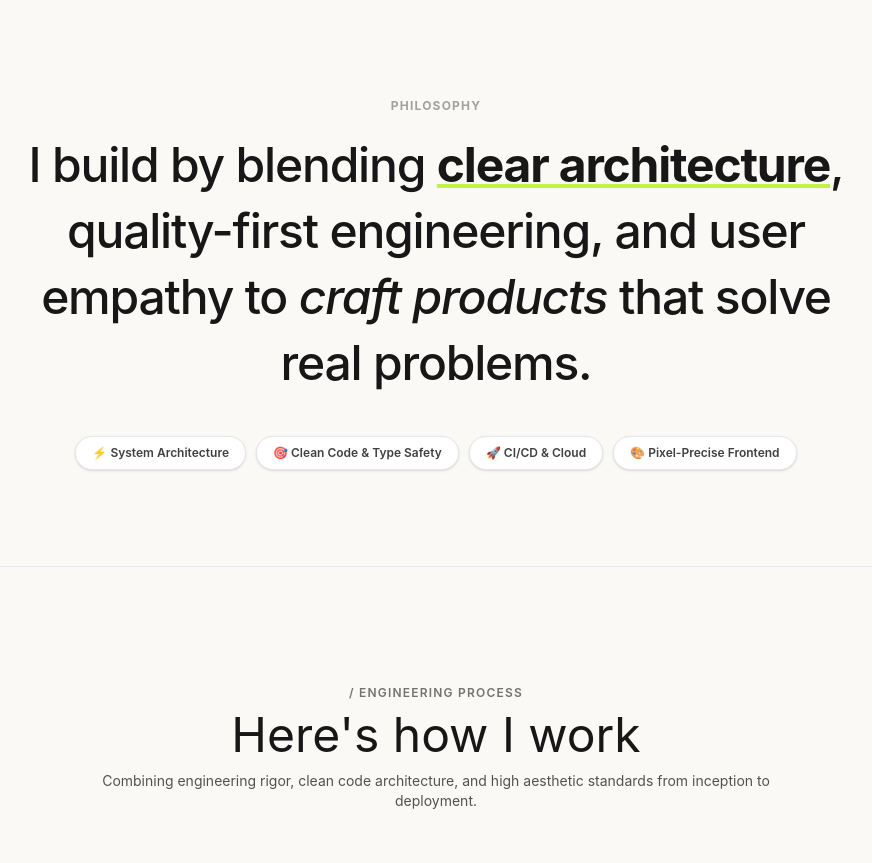
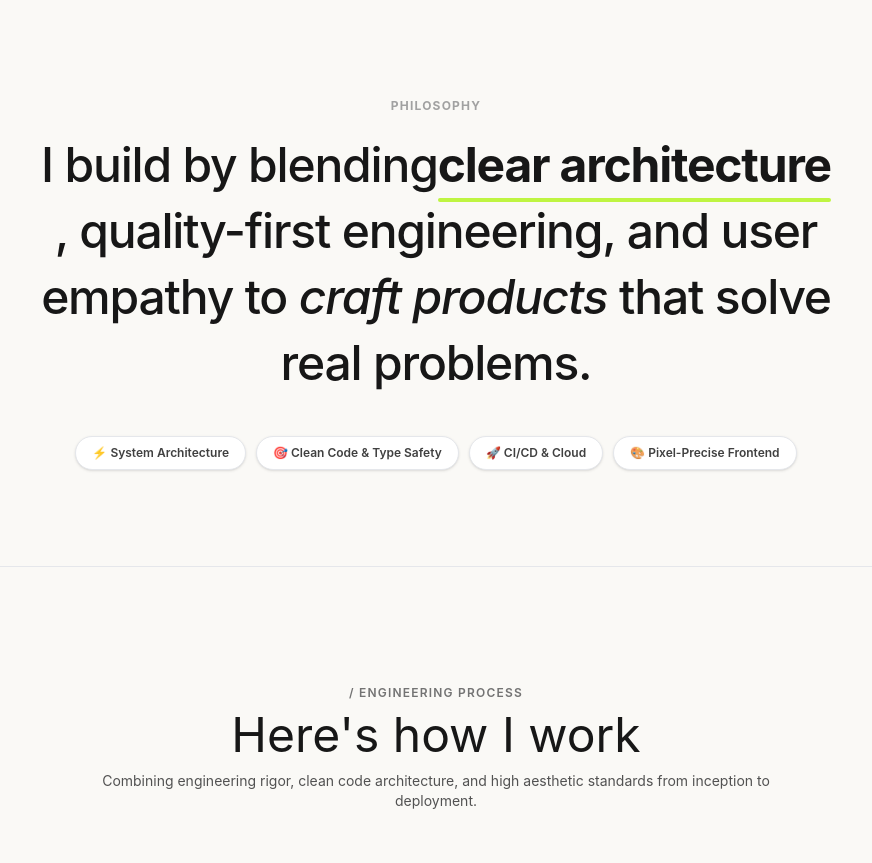
Before and after one commit to leanderarya/portfolio, a Next.js app: page / in a window 1280 px wide. Shown: the part 1440-2303 px from the top of the page, without its empty margins (204-1076 px from the left). Built offline with nearby package versions, Linux system fonts and the light colour scheme; a web font is replaced by a local one.

Commit message:
feat(statement): phrase reveal, lime underline draw, staggered pills

```diff
--- a/components/Statement.tsx
+++ b/components/Statement.tsx
@@ -1,3 +1,8 @@
+"use client";
+
+import { motion, useReducedMotion } from "framer-motion";
+import { EASE, Stagger, StaggerItem } from "@/components/motion/primitives";
+
 const pills = [
   "⚡ System Architecture",
   "🎯 Clean Code & Type Safety",
@@ -6,28 +11,49 @@ const pills = [
 ];
 
 export default function Statement() {
+  const rm = useReducedMotion();
+  const phraseIn = (delay: number) => ({
+    initial: rm ? false : ({ opacity: 0, y: 18 } as const),
+    whileInView: { opacity: 1, y: 0 },
+    viewport: { once: true, margin: "-80px" } as const,
+    transition: { duration: 0.55, ease: EASE, delay },
+  });
+
   return (
     <section className="py-16 sm:py-24 bg-[#FAF9F6] border-y border-[#E5E7EB]">
       <div className="max-w-4xl mx-auto px-4 sm:px-6 text-center">
         <span className="text-xs font-bold text-neutral-400 uppercase tracking-widest">Philosophy</span>
+
         <h2 className="text-2xl sm:text-4xl md:text-5xl font-medium tracking-tight text-neutral-900 leading-snug mt-4">
-          I build by blending{" "}
-          <span className="font-bold underline decoration-lime decoration-4">clear architecture</span>
-          , quality-first engineering, and user empathy to{" "}
-          <span className="font-editorial italic text-neutral-900">craft products</span> that solve real
-          problems.
+          <motion.span className="inline-block" {...phraseIn(0)}>
+            I build by blending{" "}
+          </motion.span>
+          <span className="relative inline-block font-bold">
+            clear architecture
+            <motion.span
+              aria-hidden
+              className="absolute left-0 -bottom-1 h-1 w-full bg-lime origin-left rounded-full"
+              initial={rm ? false : { scaleX: 0 }}
+              whileInView={{ scaleX: 1 }}
+              viewport={{ once: true, margin: "-80px" }}
+              transition={{ duration: 0.6, ease: EASE, delay: 0.45 }}
+            />
+          </span>
+          <motion.span className="inline-block" {...phraseIn(0.2)}>
+            , quality-first engineering, and user empathy to{" "}
+            <span className="font-editorial italic">craft products</span> that solve real problems.
+          </motion.span>
         </h2>
 
-        <div className="flex flex-wrap items-center justify-center gap-2.5 mt-8 sm:mt-10">
+        <Stagger className="flex flex-wrap items-center justify-center gap-2.5 mt-8 sm:mt-10" gap={0.07}>
           {pills.map((p) => (
-            <span
-              key={p}
-              className="px-4 py-2 rounded-full bg-white border border-[#E5E7EB] shadow-sm text-xs font-semibold text-neutral-700"
-            >
-              {p}
-            </span>
+            <StaggerItem key={p} y={14}>
+              <span className="inline-block px-4 py-2 rounded-full bg-white border border-[#E5E7EB] shadow-sm text-xs font-semibold text-neutral-700">
+                {p}
+              </span>
+            </StaggerItem>
           ))}
-        </div>
+        </Stagger>
       </div>
     </section>
   );
```
